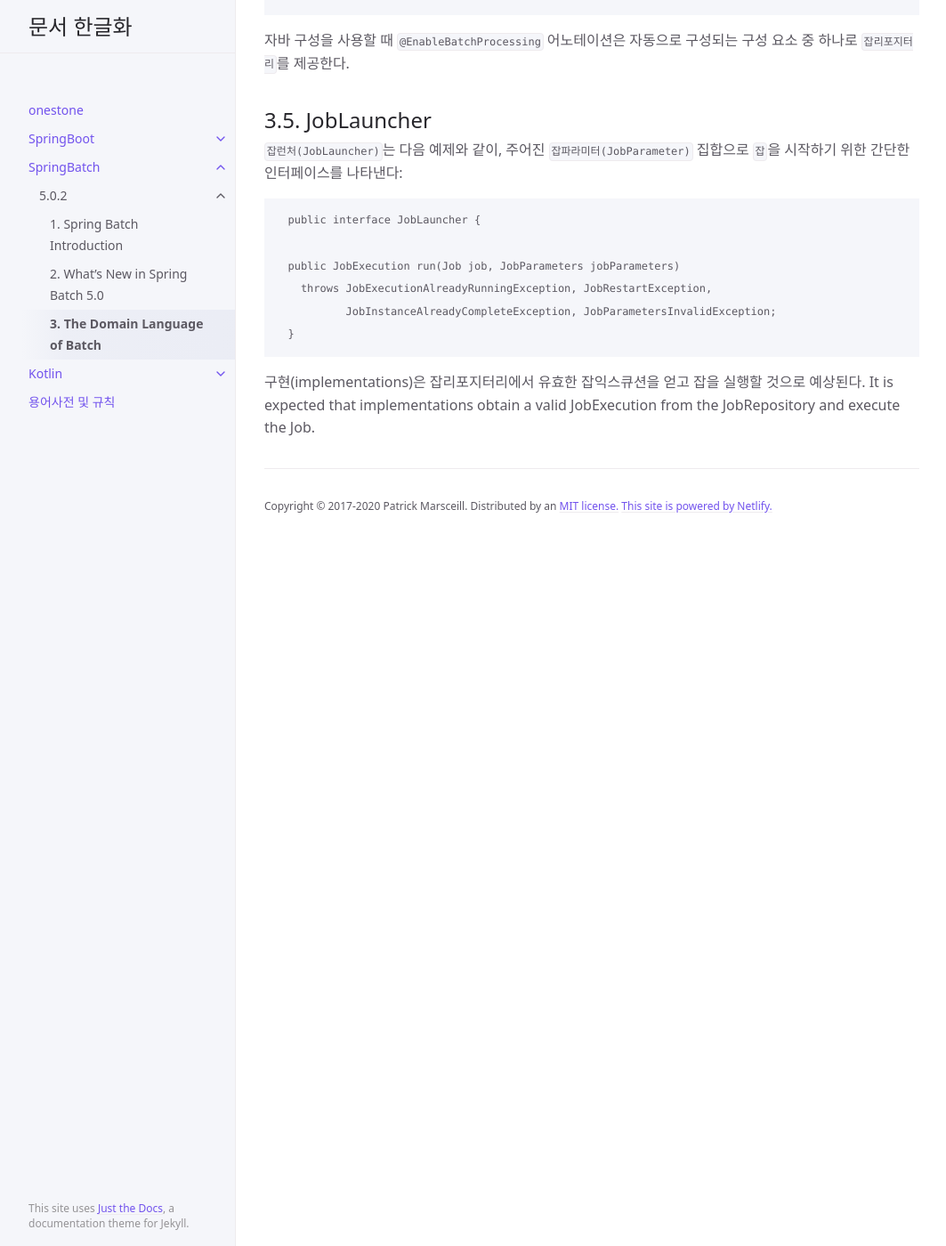
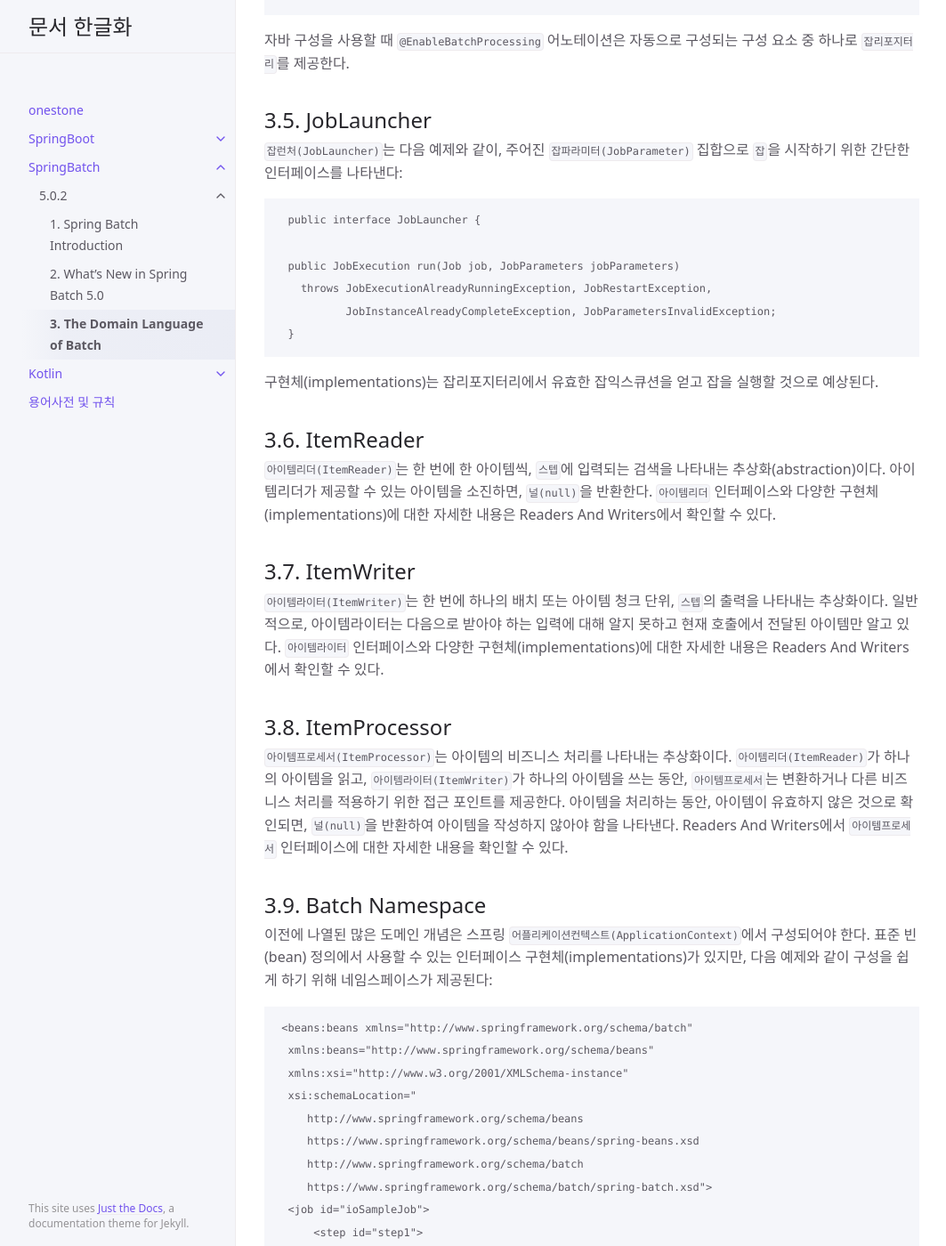
Before and after one commit to onestone9900/onestone9900.github.io, a Jekyll site: the page built from docs/spring_batch/5.0.2/3. domain_language_of_batch.md, in a window 1280 px wide and 1400 px high, scrolled down 8744 px. Shown: the whole window at 89% size, without its empty margins (107-1170 px from the left). Built offline with Jekyll 4.4.1, drawn with Linux system fonts in a browser that asks for light colours; some of the changed text lies outside the part shown.

Commit message:
docs: 3.6. 3.7. 3.8. 3.9.

````diff
--- a/docs/spring_batch/5.0.2/3. domain_language_of_batch.md
+++ b/docs/spring_batch/5.0.2/3. domain_language_of_batch.md
@@ -259,5 +259,41 @@ nav_order: 2
   }
 ```
 
-구현(implementations)은 잡리포지터리에서 유효한 잡익스큐션을 얻고 잡을 실행할 것으로 예상된다.
-It is expected that implementations obtain a valid JobExecution from the JobRepository and execute the Job.
+구현체(implementations)는 잡리포지터리에서 유효한 잡익스큐션을 얻고 잡을 실행할 것으로 예상된다.
+
+
+## 3.6. ItemReader
+`아이템리더(ItemReader)`는 한 번에 한 아이템씩, `스텝`에 입력되는 검색을 나타내는 추상화(abstraction)이다. 아이템리더가 제공할 수 있는 아이템을 소진하면, `널(null)`을 반환한다. `아이템리더` 인터페이스와 다양한 구현체(implementations)에 대한 자세한 내용은 Readers And Writers에서 확인할 수 있다.
+
+
+## 3.7. ItemWriter
+`아이템라이터(ItemWriter)`는 한 번에 하나의 배치 또는 아이템 청크 단위, `스텝`의 출력을 나타내는 추상화이다. 일반적으로, 아이템라이터는 다음으로 받아야 하는 입력에 대해 알지 못하고 현재 호출에서 전달된 아이템만 알고 있다. `아이템라이터` 인터페이스와 다양한 구현체(implementations)에 대한 자세한 내용은 Readers And Writers에서 확인할 수 있다.
+
+
+## 3.8. ItemProcessor
+`아이템프로세서(ItemProcessor)`는 아이템의 비즈니스 처리를 나타내는 추상화이다. `아이템리더(ItemReader)`가 하나의 아이템을 읽고, `아이템라이터(ItemWriter)`가 하나의 아이템을 쓰는 동안, `아이템프로세서`는 변환하거나 다른 비즈니스 처리를 적용하기 위한 접근 포인트를 제공한다. 아이템을 처리하는 동안, 아이템이 유효하지 않은 것으로 확인되면, `널(null)`을 반환하여 아이템을 작성하지 않아야 함을 나타낸다. Readers And Writers에서 `아이템프로세서` 인터페이스에 대한 자세한 내용을 확인할 수 있다.
+
+
+## 3.9. Batch Namespace
+이전에 나열된 많은 도메인 개념은 스프링 `어플리케이션컨텍스트(ApplicationContext)`에서 구성되어야  한다. 표준 빈(bean) 정의에서 사용할 수 있는 인터페이스 구현체(implementations)가 있지만, 다음 예제와 같이 구성을 쉽게 하기 위해 네임스페이스가 제공된다:
+
+```
+ <beans:beans xmlns="http://www.springframework.org/schema/batch"
+  xmlns:beans="http://www.springframework.org/schema/beans"
+  xmlns:xsi="http://www.w3.org/2001/XMLSchema-instance"
+  xsi:schemaLocation="
+     http://www.springframework.org/schema/beans
+     https://www.springframework.org/schema/beans/spring-beans.xsd
+     http://www.springframework.org/schema/batch
+     https://www.springframework.org/schema/batch/spring-batch.xsd">
+  <job id="ioSampleJob">
+      <step id="step1">
+          <tasklet>
+              <chunk reader="itemReader" writer="itemWriter" commit-interval="2"/>
+          </tasklet>
+      </step>
+  </job>
+  </beans:beans>
+```
+
+배치 네임스페이스가 선언된 해당 요소(element)를 사용할 수 있다. `잡` 구성 및 실행에서 잡 구성에 대한 자세한 내용을 확인할 수 있다. `스텝` 구성에 대한 자세한 내용은 스텝 구성에서 찾을 수 있다.
````
